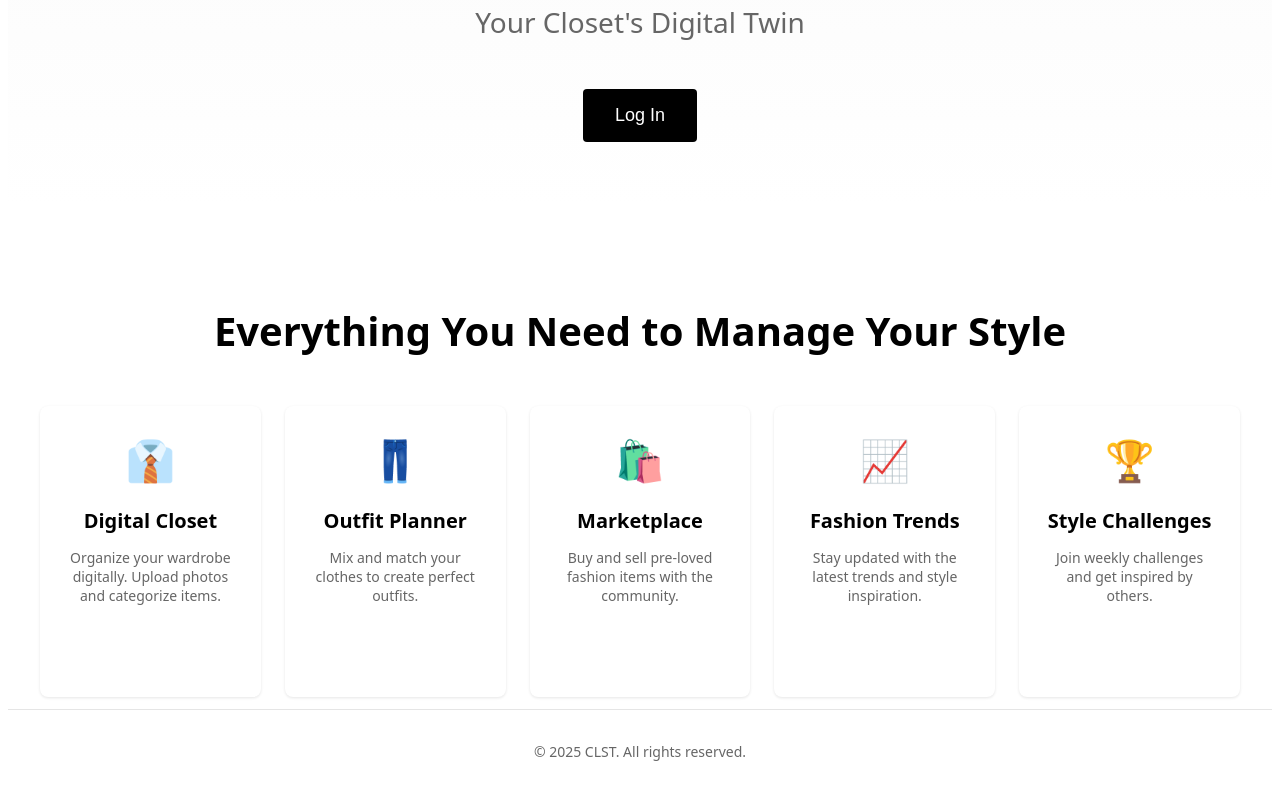
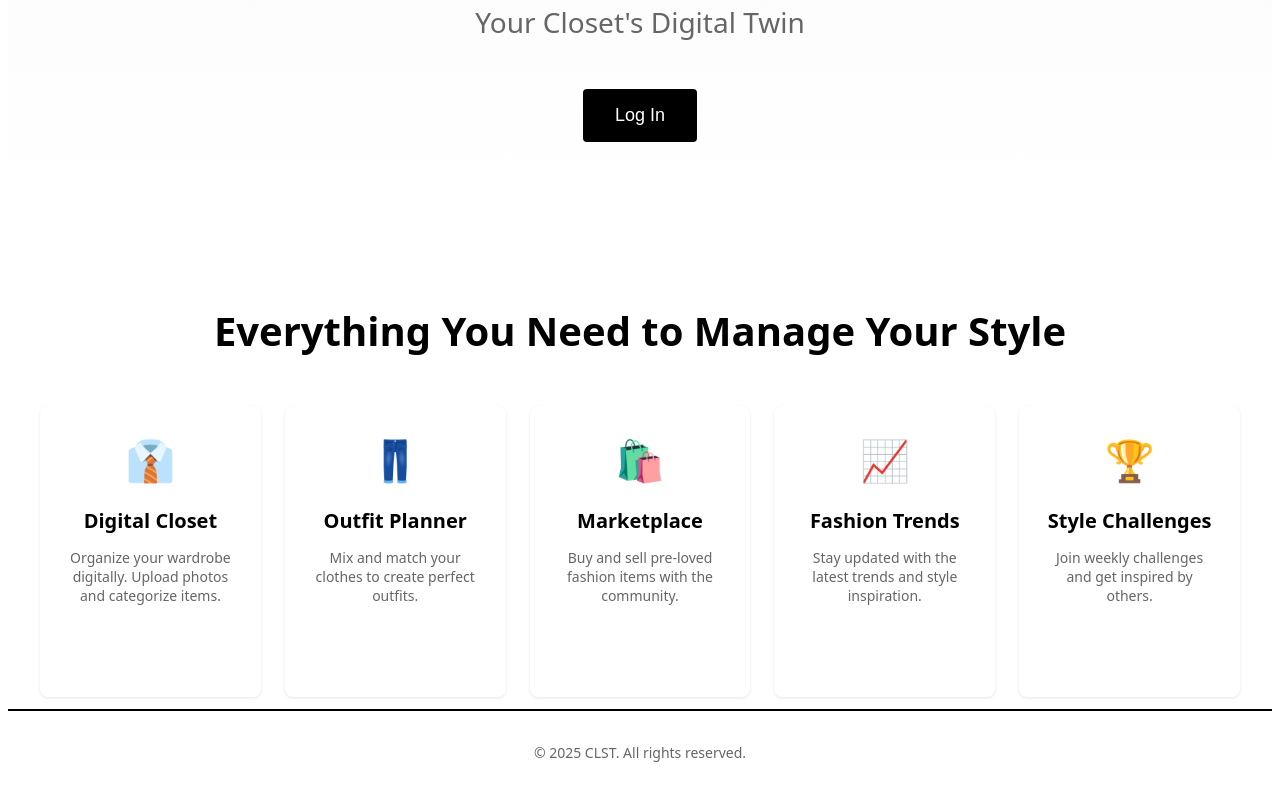
Before and after one commit to jbhatnagar00/CLST-2, a React (Vite) app: page / in a window 1280 px wide. Shown: the part 294-1094 px from the top of the page. Built offline with nearby package versions, Linux system fonts and the light colour scheme.

Commit message:
Update App.tsx

```diff
--- a/src/App.tsx
+++ b/src/App.tsx
@@ -206,14 +206,20 @@ const Navigation = () => {
 // Footer component - Simplified to just copyright
 const Footer = () => (
   <footer style={{
-    marginTop: 'auto',
-    padding: '2rem',
-    textAlign: 'center',
-    borderTop: '1px solid #e5e5e5',
-    color: '#666',
-    fontSize: '0.875rem'
+    marginTop: 'auto'
   }}>
-    © 2025 CLST. All rights reserved.
+    <div style={{
+      height: '2px',
+      backgroundColor: 'black'
+    }} />
+    <div style={{
+      padding: '2rem',
+      textAlign: 'center',
+      color: '#666',
+      fontSize: '0.875rem'
+    }}>
+      © 2025 CLST. All rights reserved.
+    </div>
   </footer>
 )
 
```
